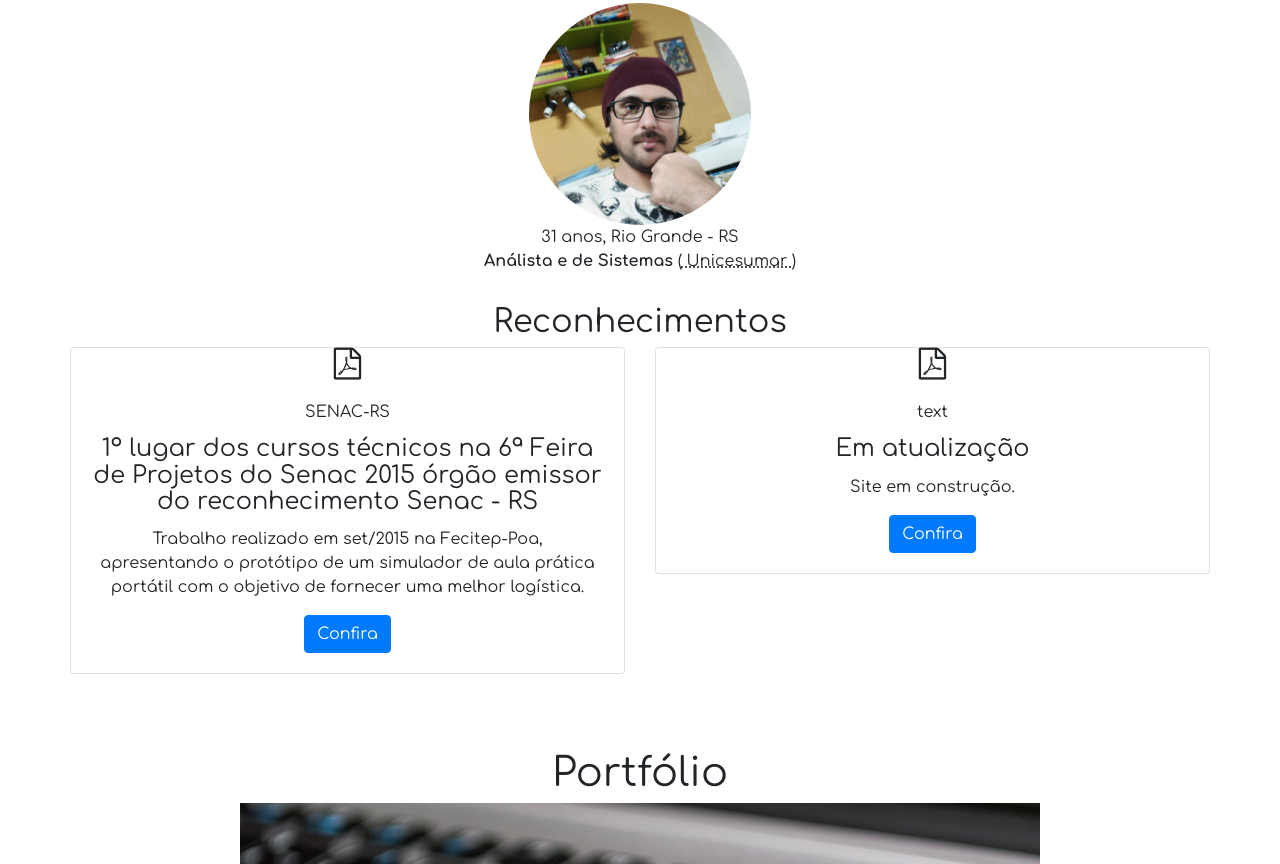
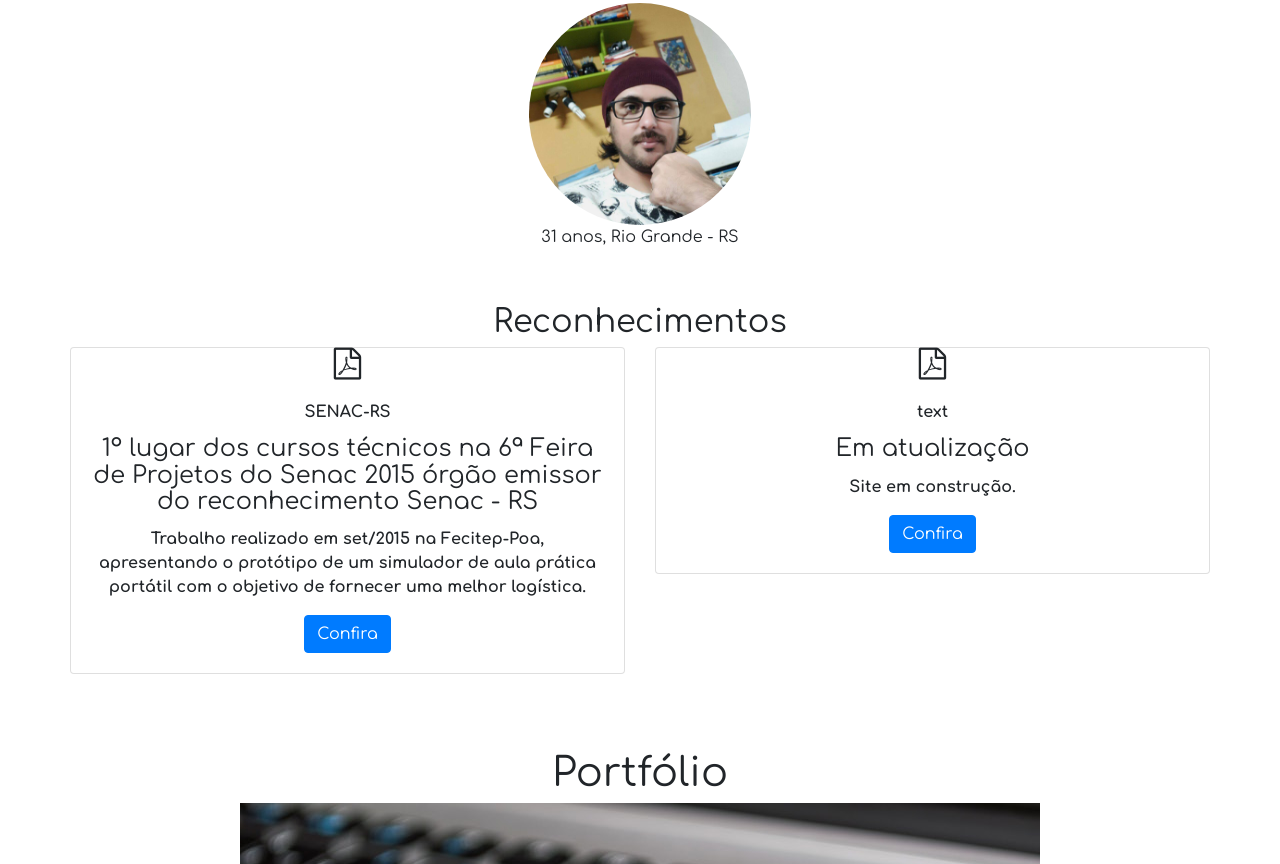
Before and after one commit to AlbertoAlfredo/Tellesbity.github.io, a plain HTML site: page index.html in a window 1280 px wide. Shown: the part 899-1763 px from the top of the page. Drawn offline with Linux system fonts and the light colour scheme; some packages are replaced by stand-ins of ours; a script that the page names is missing.

Commit message:
Update index.html

```diff
--- a/index.html
+++ b/index.html
@@ -71,7 +71,7 @@
                     <img src="img/perfil.jpg" class="img-fluid rounded-circle img-perfil" alt="">
                 </div>
                 <div class="col-12">
-                    <p class="text-center">31 anos, Rio Grande - RS <br><strong>Análista e de Sistemas</strong> (<abbr title="Unicesumar-PR"> Unicesumar </abbr>)<br>
+                    <p class="text-center">31 anos, Rio Grande - RS <br><strong><br>
 
             </div>
             <div class="row">
```
